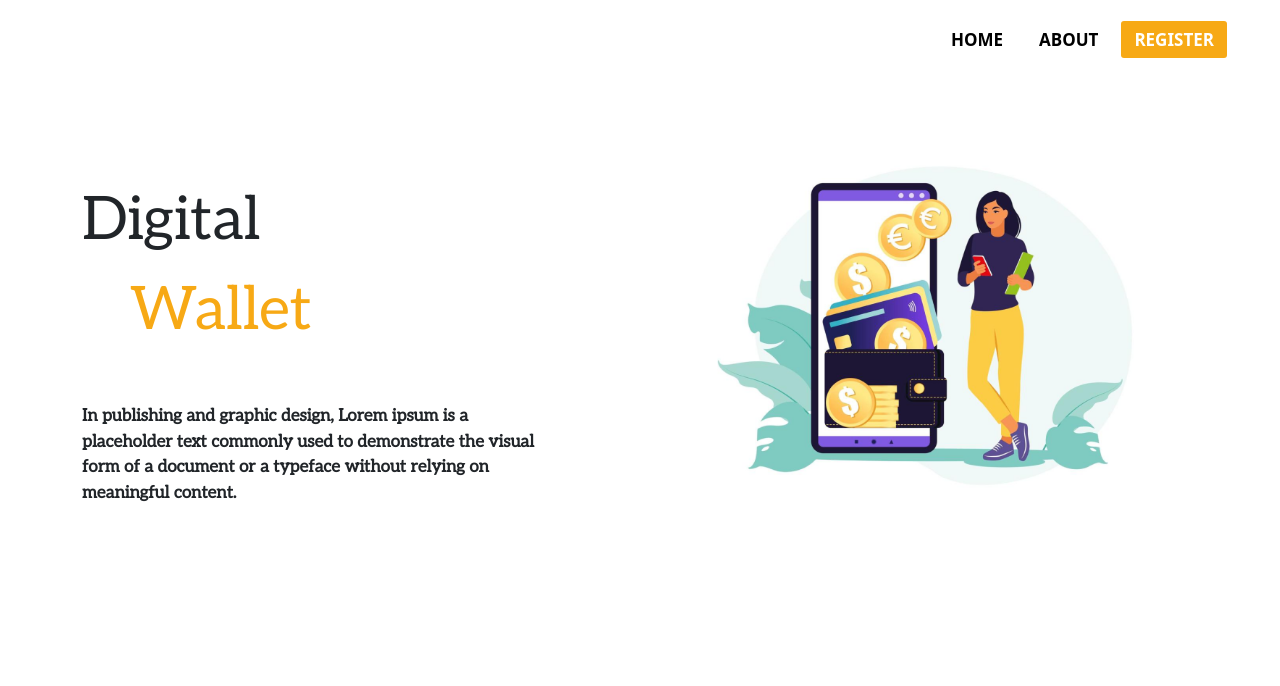
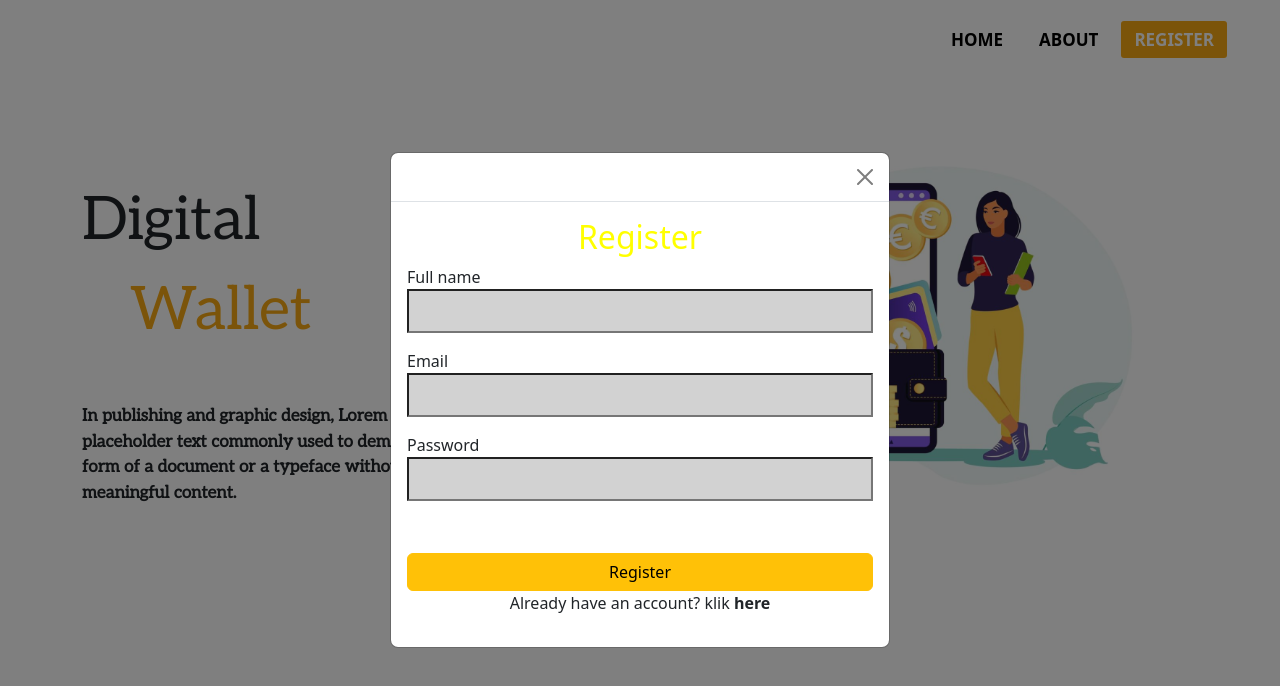
Before and after one commit to rijal-samsul/wallet-digital, a React (Create React App) app in the folder frontend/: page / in a window 1280 px wide. Both pictures are taken after a click on the link "REGISTER". Shown: the top 686 px of the page. Built offline with nearby package versions, Linux system fonts and the light colour scheme.

Commit message:
modal login & register

```diff
--- a/frontend/src/component/navbar.js
+++ b/frontend/src/component/navbar.js
@@ -1,7 +1,16 @@
-import React from 'react'
+import React, { useState } from 'react'
 import toggle from '../assets/justify.svg'
+import Register from '../modal/Register';
 
 export default function Navbar() {
+    const [regShow, setRegShow] = useState(false);
+    const handleRegClose = () => setRegShow(false);
+    const handleRegShow = () => setRegShow(true);
+
+    const handleRegister = () => {
+        handleRegShow();
+    };
+
     return (
         <nav>
             <input type='checkbox' id="check" />
@@ -11,8 +20,12 @@ export default function Navbar() {
             <ul className=' mx-5'>
                 <li><a href='#'>Home</a></li>
                 <li><a href='#'>About</a></li>
-                <li><a href='#' className='auth '>Register</a></li>
+                <li><a href='#' className='auth ' onClick={handleRegister}>Register</a></li>
             </ul>
+            <Register
+                show={regShow}
+                handleClose={handleRegClose}
+            />
         </nav>
     )
 }
--- /dev/null
+++ b/frontend/src/modal/Login.js
@@ -0,0 +1,54 @@
+import { Modal, Button, Alert, Form } from "react-bootstrap"
+import React, { useState } from "react"
+import Register from "./Register";
+
+
+export default function Login({show, handleClose}){
+    const [regShow, setRegShow] = useState(false);
+    const handleRegClose = () => setRegShow(false);
+    const handleRegShow = () => setRegShow(true);
+
+    const handleRegister = () => {
+        handleRegShow();
+    };
+
+    const [message, setMessage] = useState(null);
+
+    return(
+        <Modal show={show} onHide={handleClose} centered>
+            <Modal.Header closeButton></Modal.Header>
+            <Modal.Body>
+                {message && message}
+                <h2 style={{color:"yellow", textAlign:"center"}}>Login</h2>
+                <Form>
+                    <div className="mt-3 form">
+                        <div>Email</div>
+                        <input
+                        style={{ width: '100%', backgroundColor:"#D2D2D2" }}
+                        type="text"
+                        className="mb-3 px-2 py-2"
+                        />
+
+                        <div>Password</div>
+                        <input
+                        style={{ width: '100%', backgroundColor:"#D2D2D2" }}
+                        type="text"
+                        className="mb-1 px-2 py-2"
+                        />
+
+                    </div>
+                    <div className="d-grid gap-2 mt-5">
+                        <Button type="submit" className="btn btn-login" style={{ width: '100%' }} variant="warning">
+                        Login
+                        </Button>
+                    </div>
+                </Form>
+                <p style={{textAlign:"center"}}>Don't have an account? klik <a style={{ fontWeight: 'bold' }} onClick={handleRegister}>here</a></p>
+            </Modal.Body>
+            <Register
+                show={regShow}
+                handleClose={handleRegClose}
+            />
+        </Modal>
+    )
+}
--- /dev/null
+++ b/frontend/src/modal/Register.js
@@ -0,0 +1,64 @@
+import {Container, Row, Col, Modal, Form, Button } from "react-bootstrap"
+import React, { useState } from "react";
+import Login from "./Login"
+
+export default function Register({show, handleClose}){
+    const [logShow, setLogShow] = useState(false);
+    const handleLogClose = () => setLogShow(false);
+    const handleLogShow = () => setLogShow(true);
+
+    const handleLogin = () => {
+        handleLogShow();
+    };
+
+    const [message, setMessage] = useState(null);
+
+    return(
+        <Modal show={show} onHide={handleClose} centered >
+            <Modal.Header closeButton></Modal.Header>
+            <Modal.Body>
+                {message && message}
+                <h2 style={{color:"yellow", textAlign:"center"}}>Register</h2>
+                <Form>
+                    <div>
+                        <div>Full name</div>
+                        <input
+                        style={{ width: '100%', backgroundColor:"#D2D2D2" }}
+                        type="text"
+                        name="email"
+                        className="mb-3 px-2 py-2"
+                        />
+
+                        <div>Email</div>
+                        <input
+                        style={{ width: '100%', backgroundColor:"#D2D2D2" }}
+                        type="text"
+                        name="email"
+                        className="mb-3 px-2 py-2"
+                        />
+
+                        <div>Password</div>
+                        <input
+                        style={{ width: '100%', backgroundColor:"#D2D2D2" }}
+                        type="text"
+                        name="email"
+                        className="mb-1 px-2 py-2"
+                        />
+                    </div>
+                    <div className="d-grid gap-2 mt-5">
+                        <Button type="submit" className="btn btn-login" style={{ width: '100%' }} variant="warning">
+                        Register
+                        </Button>
+                    </div>
+                </Form>
+                <p style={{textAlign:"center"}}>Already have an account? klik
+                        <a style={{ fontWeight: 'bold' }} onClick={handleLogin}> here</a>
+                </p>
+            </Modal.Body>
+            <Login
+                show={logShow}
+                handleClose={handleLogClose}
+            />
+        </Modal>
+    )
+}
--- a/frontend/src/pages/landingPage.js
+++ b/frontend/src/pages/landingPage.js
@@ -1,10 +1,17 @@
-import React from 'react'
+import React, { useState } from 'react'
 import Navbar from '../component/navbar'
 import { Col, Container, Row } from 'react-bootstrap'
 
 import icon from '../assets/icon.png'
 
 export default function LandingPage() {
+    const [logShow, setLogShow] = useState(false);
+    const handleLogClose = () => setLogShow(false);
+    const handleLogShow = () => setLogShow(true);
+
+    const handleLogin = () => {
+        handleLogShow();
+    };
     return (
         <>
             <Navbar />
```
